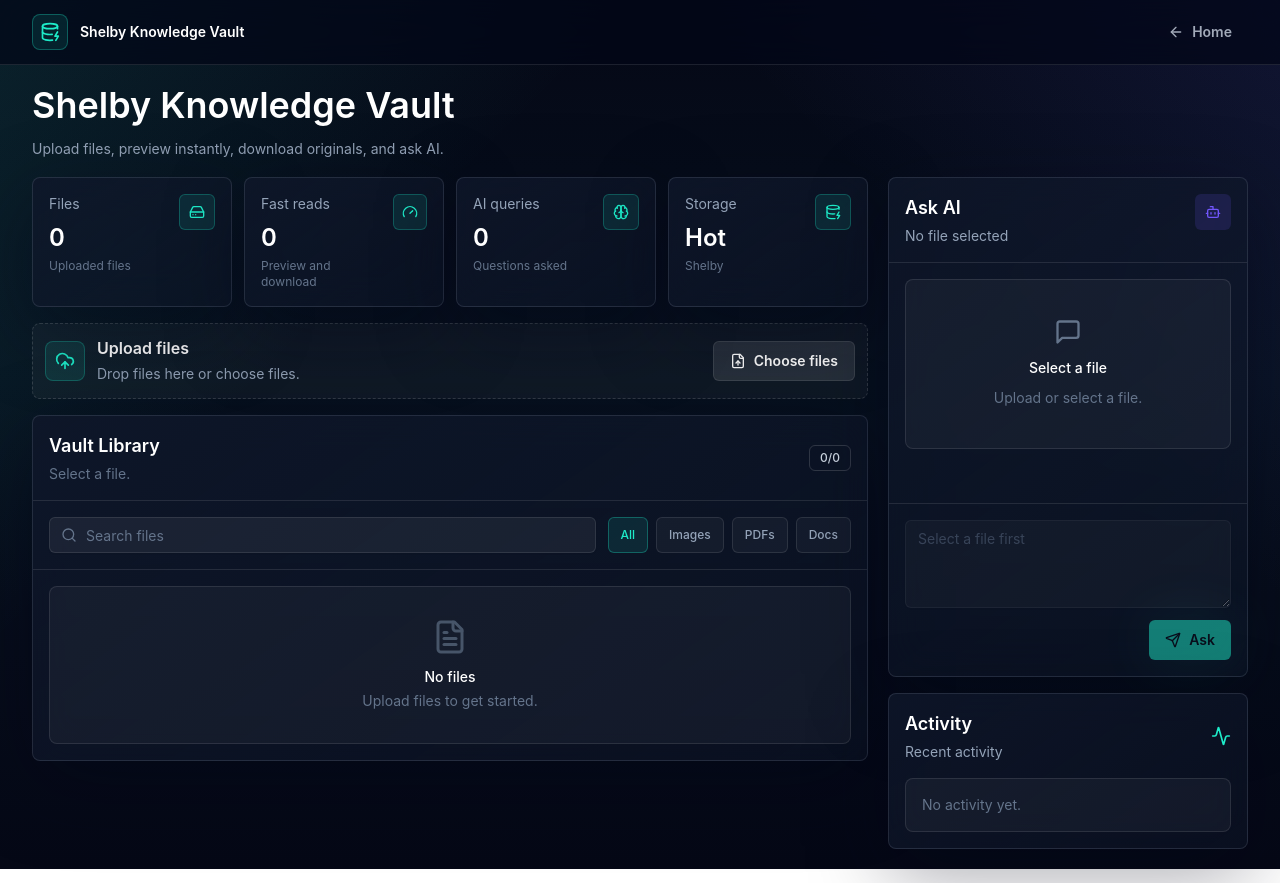
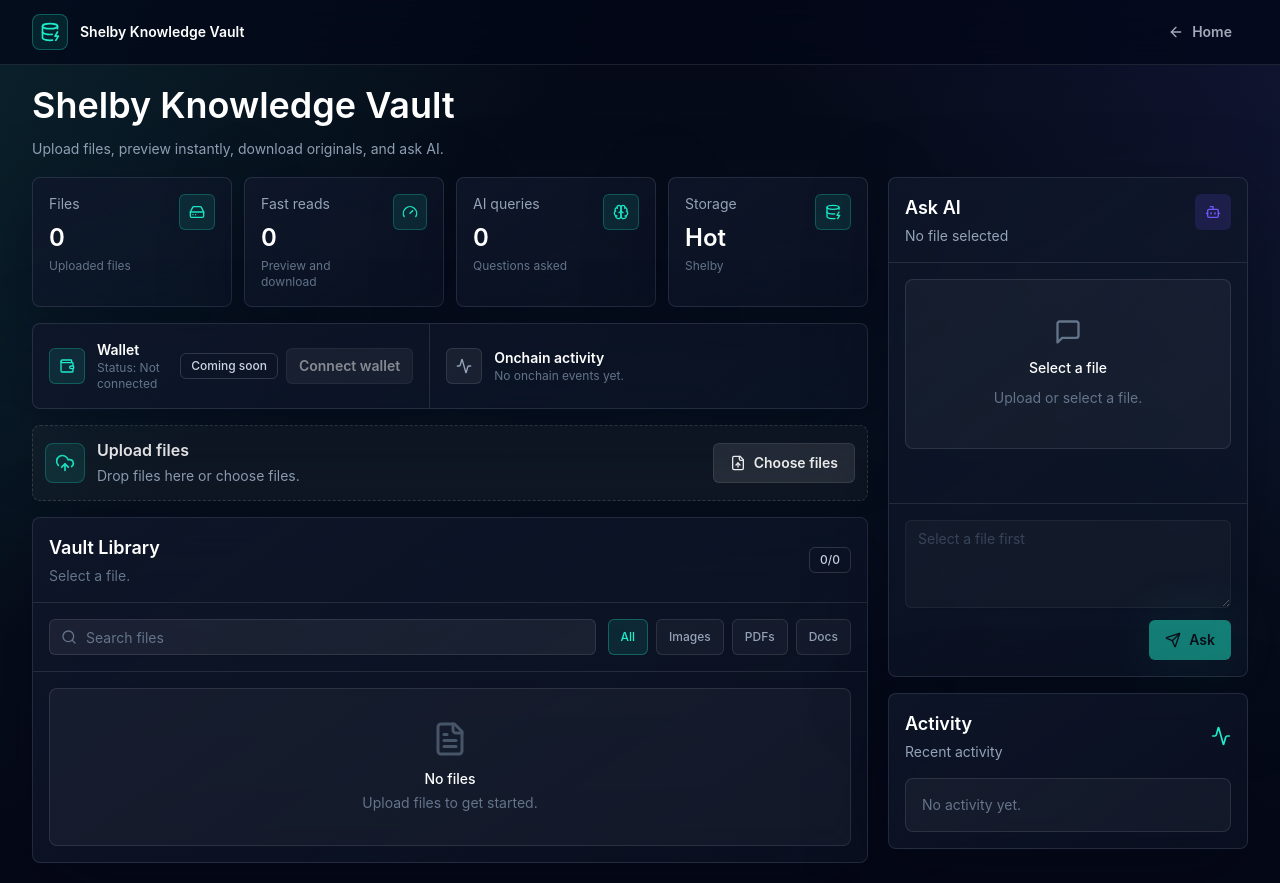
Before and after one commit to oxbilal/shelby-knowledge-vault, a Next.js app: page /dashboard in a window 1280 px wide. Built offline with nearby package versions, Linux system fonts and the light colour scheme.

Commit message:
Add future wallet section to dashboard

```diff
--- a/components/dashboard/vault-dashboard.tsx
+++ b/components/dashboard/vault-dashboard.tsx
@@ -10,6 +10,7 @@ import { FileCard } from "@/components/dashboard/file-card";
 import { PreviewDialog } from "@/components/dashboard/preview-dialog";
 import { StatsCards } from "@/components/dashboard/stats-cards";
 import { UploadZone } from "@/components/dashboard/upload-zone";
+import { WalletCard } from "@/components/dashboard/wallet-card";
 import { Badge } from "@/components/ui/badge";
 import { Button } from "@/components/ui/button";
 import { Card } from "@/components/ui/card";
@@ -281,6 +282,7 @@ export function VaultDashboard() {
         <div className="grid gap-5 xl:grid-cols-[minmax(0,1fr)_360px] 2xl:grid-cols-[minmax(0,1fr)_350px]">
           <div className="space-y-4">
             <StatsCards filesStored={files.length} fastReads={fastReads} aiQueries={aiQueries} />
+            <WalletCard />
             <UploadZone onFiles={handleUpload} isUploading={isUploading} />
 
             <section>
--- /dev/null
+++ b/components/dashboard/wallet-card.tsx
@@ -0,0 +1,40 @@
+"use client";
+
+import { Activity, Wallet } from "lucide-react";
+import { Badge } from "@/components/ui/badge";
+import { Button } from "@/components/ui/button";
+import { Card } from "@/components/ui/card";
+
+export function WalletCard() {
+  return (
+    <Card className="grid gap-0 overflow-hidden md:grid-cols-[1fr_1.1fr]">
+      <div className="flex items-center justify-between gap-4 border-b border-white/10 p-4 md:border-b-0 md:border-r">
+        <div className="flex min-w-0 items-center gap-3">
+          <div className="flex size-9 shrink-0 items-center justify-center rounded-md border border-primary/25 bg-primary/10 text-primary">
+            <Wallet className="size-4" />
+          </div>
+          <div className="min-w-0">
+            <p className="text-sm font-semibold text-white">Wallet</p>
+            <p className="text-xs text-slate-500">Status: Not connected</p>
+          </div>
+        </div>
+        <div className="flex shrink-0 items-center gap-2">
+          <Badge variant="outline">Coming soon</Badge>
+          <Button disabled variant="secondary" size="sm">
+            Connect wallet
+          </Button>
+        </div>
+      </div>
+
+      <div className="flex items-center gap-3 p-4">
+        <div className="flex size-9 shrink-0 items-center justify-center rounded-md border border-white/10 bg-white/[0.06] text-slate-400">
+          <Activity className="size-4" />
+        </div>
+        <div>
+          <p className="text-sm font-semibold text-white">Onchain activity</p>
+          <p className="text-xs text-slate-500">No onchain events yet.</p>
+        </div>
+      </div>
+    </Card>
+  );
+}
```
Also changed, not shown: 1 other file (tests, documents, lock files or other folders).
